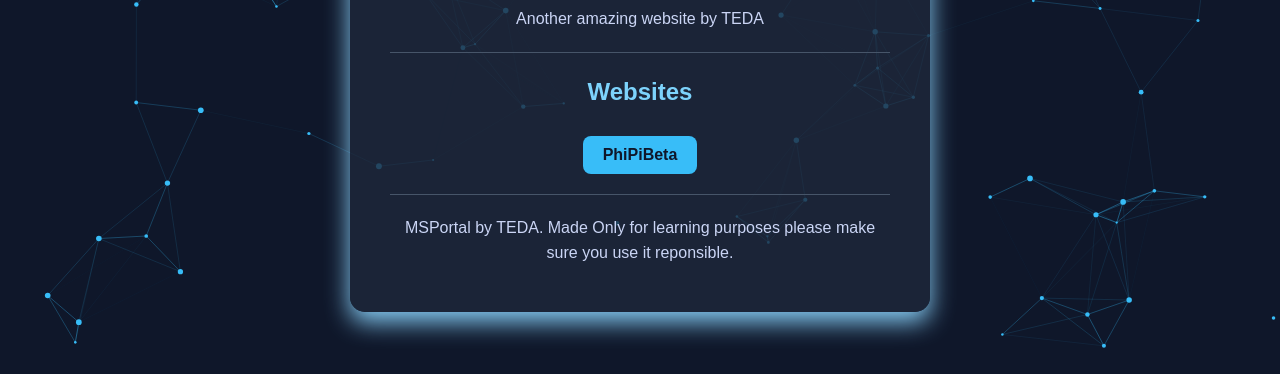
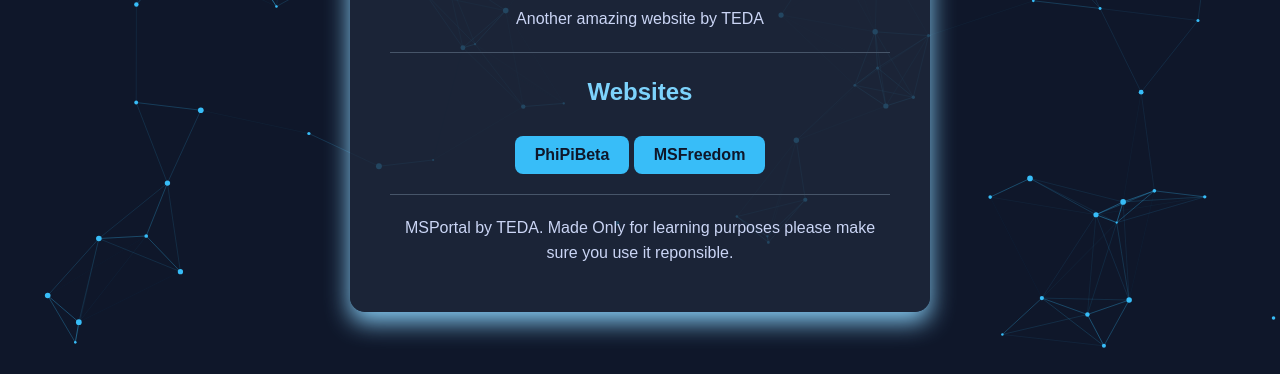
Before and after one commit to MohanIShim47/MSportal, a plain HTML site: page index.html in a window 1280 px wide. Shown: the part 426-800 px from the top of the page. Drawn offline with Linux system fonts and the light colour scheme.

Commit message:
hafihgfuaghsdfukgasdjgj

```diff
--- a/index.html
+++ b/index.html
@@ -18,6 +18,9 @@
       <a href="https://phipibeta.msportal.com" target="_blank">
         PhiPiBeta
       </a>
+      <a href="msportal.net">
+        MSFreedom
+      </a>
       <hr>
       <p>MSPortal by TEDA. Made Only for learning purposes please make sure you use it reponsible.</p>
     </div>
```
